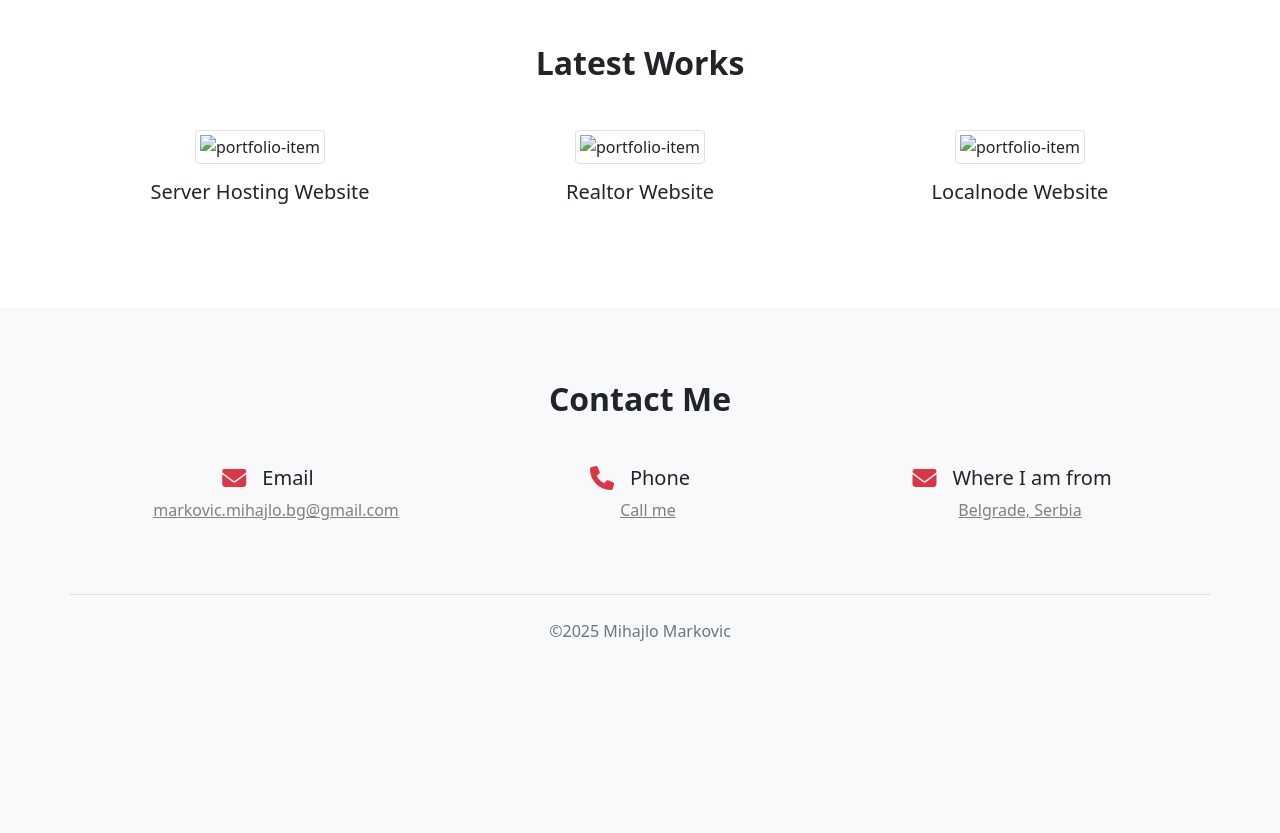
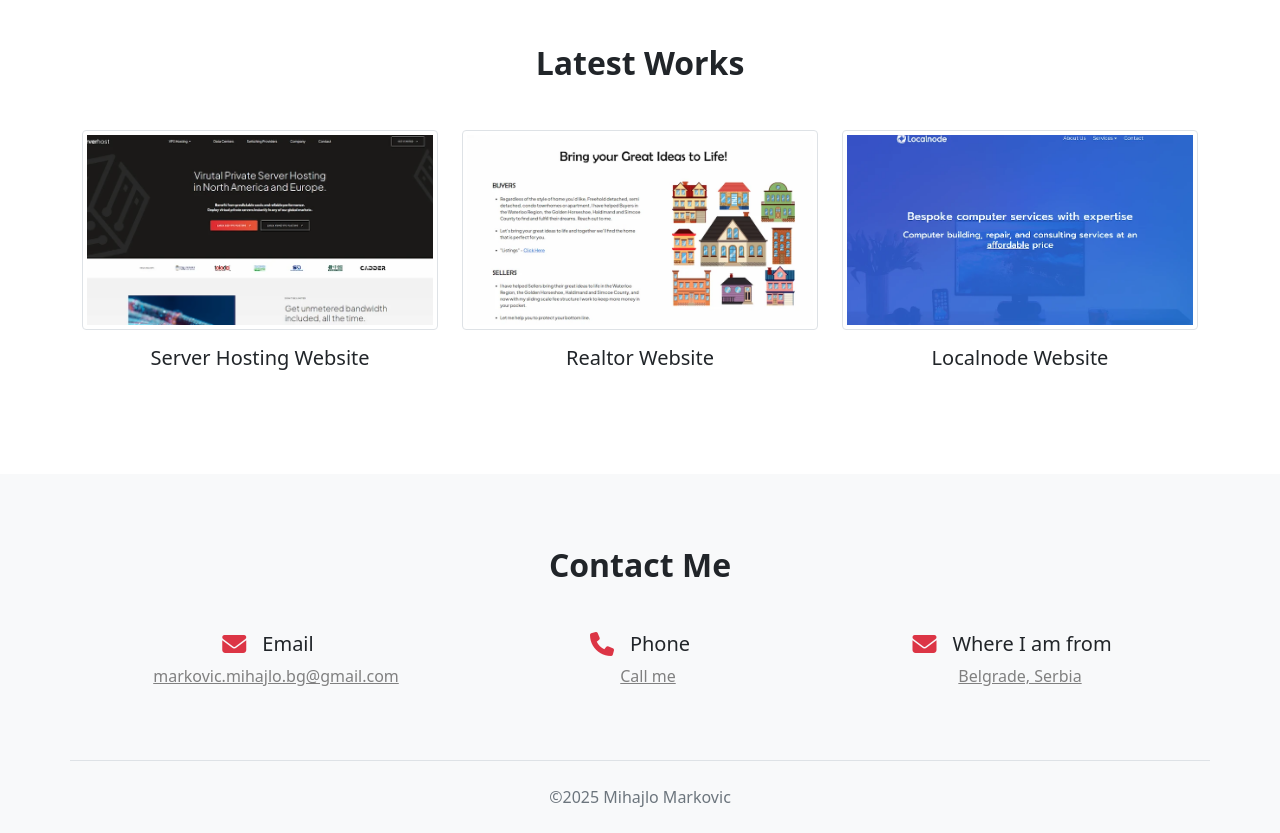
Before and after one commit to MihajloMarkovic13/portfolio.web, a plain HTML site: page index.html in a window 1280 px wide. Shown: the part 2020-2853 px from the top of the page. Before the commit the page ends 2687 px from the top, so only its background shows below. Drawn offline with Linux system fonts and the light colour scheme; the site is published under a folder, as on GitHub Pages, so addresses that start at the root find nothing.

Commit message:
Update index.html

```diff
--- a/index.html
+++ b/index.html
@@ -223,19 +223,19 @@
                 <div class="row justify-content-md-around hidden">
                     <div class="col-md-6 col-lg-4">
                         <div class="portfolio-item mb-4">
-                            <img src="/img/website-img-1.webp" class="w-100 img-thumbnail" alt="portfolio-item">
+                            <img src="img/website-img-1.webp" class="w-100 img-thumbnail" alt="portfolio-item">
                             <h3 class="text-capitalize fs-5 mt-3 my-2">Server Hosting Website</h3>
                         </div>
                     </div>
                     <div class="col-md-6 col-lg-4">
                         <div class="portfolio-item mb-4">
-                            <img src="/img/website-img-2.webp" class="w-100 img-thumbnail" alt="portfolio-item">
+                            <img src="img/website-img-2.webp" class="w-100 img-thumbnail" alt="portfolio-item">
                             <h3 class="text-capitalize fs-5  mt-3 my-2">Realtor Website</h3>
                         </div>
                     </div>
                     <div class="col-md-6 col-lg-4 mb-4">
                         <div class="portfolio-item">
-                            <img src="/img/website-img-3.webp" class="w-100 img-thumbnail" alt="portfolio-item">
+                            <img src="img/website-img-3.webp" class="w-100 img-thumbnail" alt="portfolio-item">
                             <h3 class="text-capitalize fs-5  mt-3 my-2">Localnode Website</h3>
                         </div>
                     </div>
```
